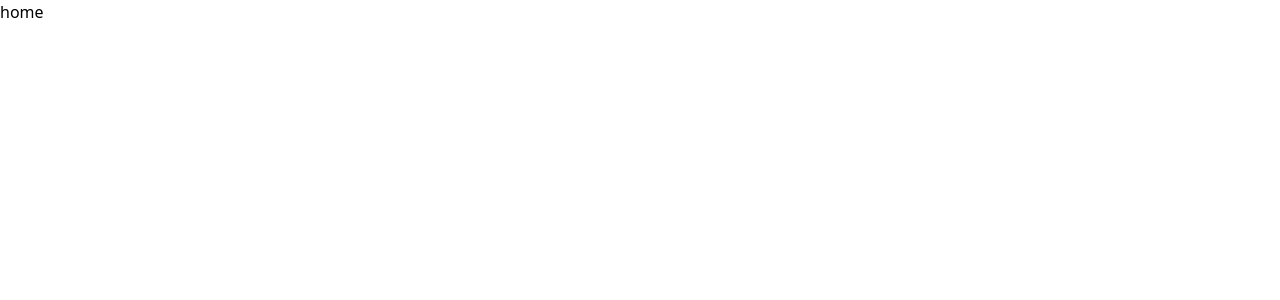
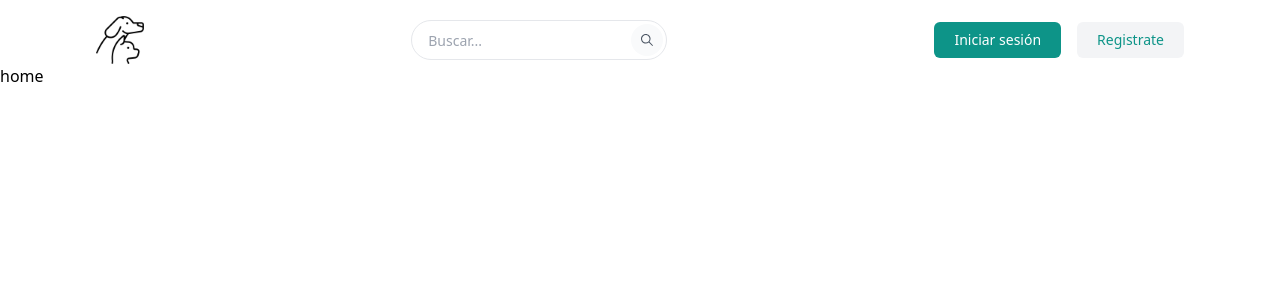
Before and after one commit to JPBill/find-your-pet, a React (Vite) app in the folder client/: page / in a window 1280 px wide. Shown: the top 300 px of the page. Built offline with nearby package versions, Linux system fonts and the light colour scheme.

Commit message:
create header

```diff
--- a/client/src/App.jsx
+++ b/client/src/App.jsx
@@ -4,10 +4,12 @@ import Home from './pages/Home';
 import Login from './pages/Login';
 import Register from './pages/Register';
 import Profile from './pages/Profile';
+import Header from './components/Header';
 
 function App() {
   return (
     <BrowserRouter>
+      <Header />
       <Routes>
         <Route path="/" element={<Home />} />
         <Route path="/login" element={<Login />} />
--- /dev/null
+++ b/client/src/components/Header.jsx
@@ -0,0 +1,64 @@
+import React from 'react';
+import { Link } from 'react-router-dom';
+import { IoIosSearch } from 'react-icons/io';
+import { FaRegUserCircle } from 'react-icons/fa';
+
+const Header = () => {
+  return (
+    <header className="bg-white">
+      <div className="mx-auto max-w-screen-xl px-4 sm:px-8 lg:px-24 mt-4">
+        <div className="flex items-center justify-between">
+          <Link to="/" className="block text-teal-600">
+            <span className="sr-only">Inicio</span>
+            <img
+              src="/logo.png"
+              className="h-12 w-12 block"
+              alt="Encuentra tu mascota"
+            />
+          </Link>
+
+          <div className="flex items-center">
+            <form className="relative">
+              <label className="sr-only">Buscar...</label>
+
+              <input
+                className="h-10 w-full rounded-full border border-gray-200 bg-white pe-10 ps-4 text-sm sm:w-64"
+                type="text"
+                placeholder="Buscar..."
+              />
+
+              <div className="absolute end-1 top-1/2 -translate-y-1/2 rounded-full bg-gray-50 p-2 text-gray-600 transition hover:text-gray-700">
+                <span className="sr-only">Buscar</span>
+                <IoIosSearch className="h-4 w-4" />
+              </div>
+            </form>
+          </div>
+
+          <div className="flex items-center gap-4">
+            <div className="sm:flex sm:gap-4">
+              <Link
+                to="/login"
+                className="hidden rounded-md bg-teal-600 px-5 py-2 text-sm font-medium text-white transition hover:bg-teal-700 md:block"
+              >
+                Iniciar sesión
+              </Link>
+
+              <Link
+                to="/register"
+                className="hidden rounded-md bg-gray-100 px-5 py-2 text-sm font-medium text-teal-600 transition hover:text-teal-600/75 md:block"
+              >
+                Registrate
+              </Link>
+            </div>
+
+            <div className="block md:hidden">
+              <FaRegUserCircle className="h-6 w-6 text-gray-600" />
+            </div>
+          </div>
+        </div>
+      </div>
+    </header>
+  );
+};
+
+export default Header;
```
